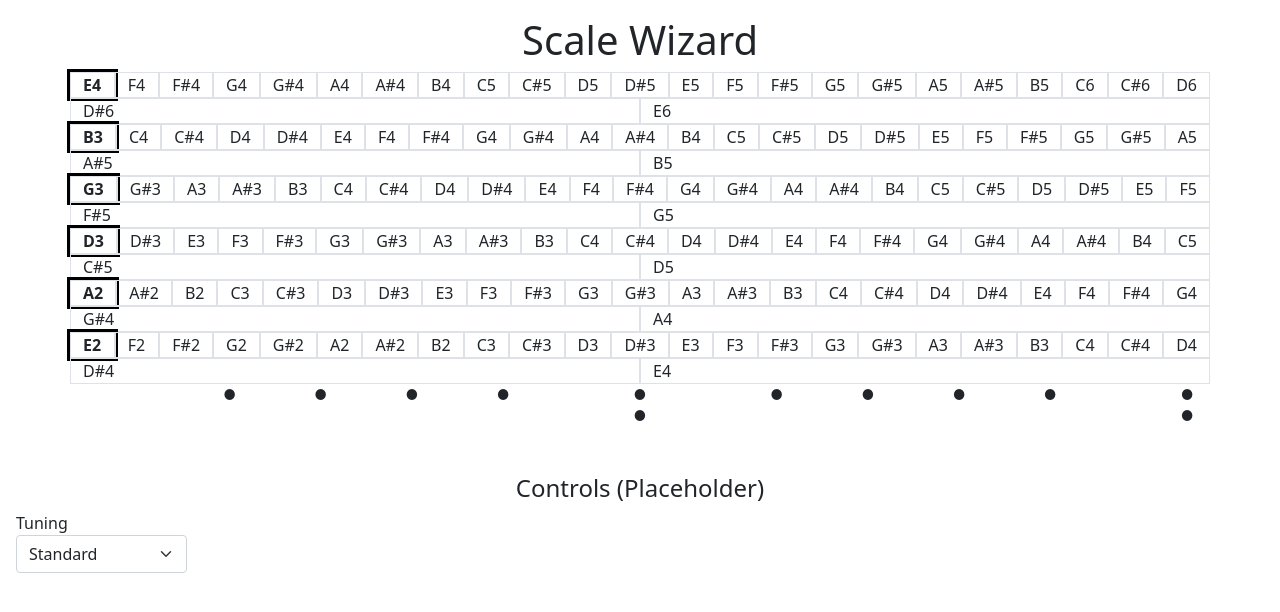
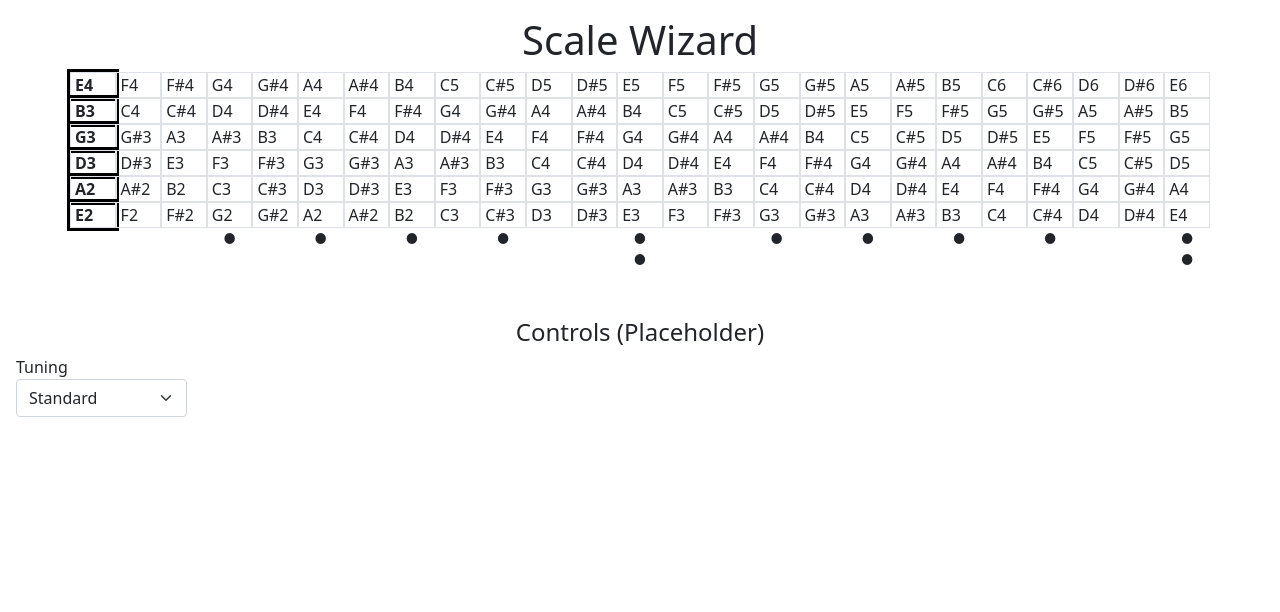
Before and after one commit to AlasdairWallaceMackie/scale-wizard, a React (Create React App) app: page / in a window 1280 px wide. Shown: the top 612 px of the page. Built offline with nearby package versions, Linux system fonts and the light colour scheme.

Commit message:
Padding adjustment

```diff
--- a/src/components/Fret.tsx
+++ b/src/components/Fret.tsx
@@ -13,7 +13,7 @@ export default function Fret(props: Props){
     const className = props.openFret ? "open-fret" : ""
 
     return(
-        <div className={`col border ${className}`}>
+        <div className={`fret col border py-0 pe-0 ps-1 ${className}`}>
             {pitchName}{props.octave}
         </div>
     )
```
